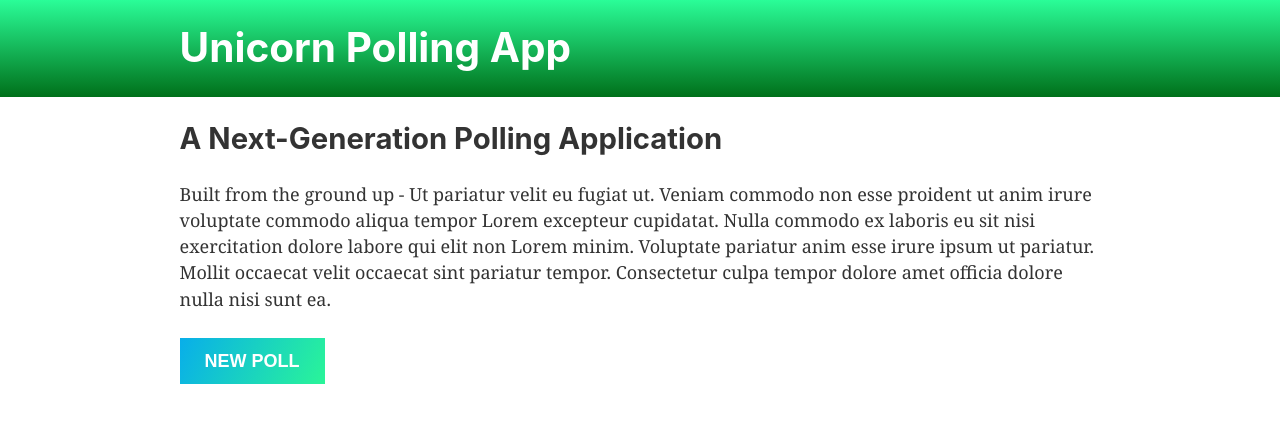
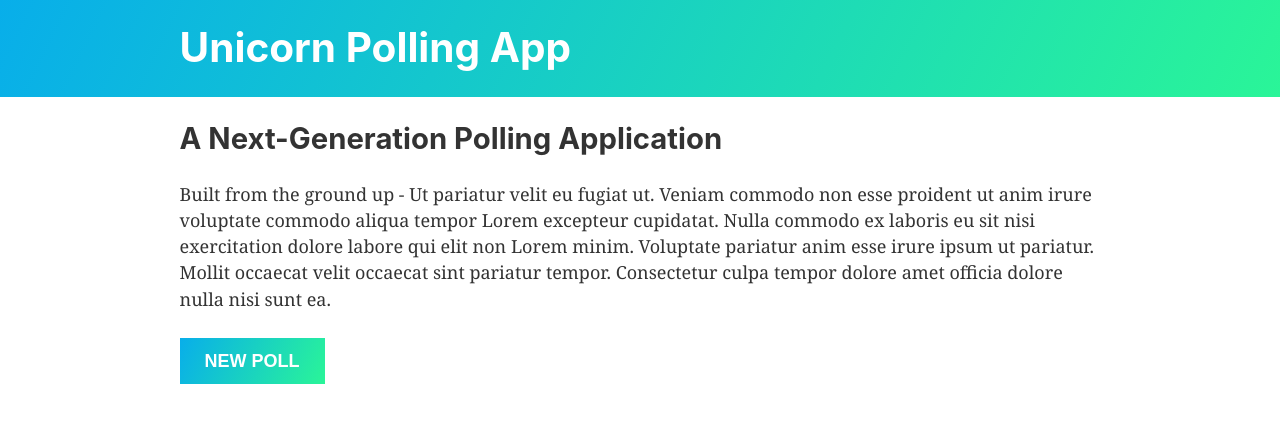
Before and after one commit to kellenproctor/unicorn, a Gatsby site: page / in a window 1280 px wide. Built offline with nearby package versions, Linux system fonts and the light colour scheme; Gatsby itself is replaced by a stand-in of ours.

Commit message:
update layout component

```diff
--- a/src/components/layout.js
+++ b/src/components/layout.js
@@ -33,7 +33,8 @@ const Layout = ({ children }) => (
           <html lang="en" />
         </Helmet>
         <Header
-          background="background-image: linear-gradient(0deg, #00701a 0%, #2AFD98 100%)"
+          //background="background-image: linear-gradient(0deg, #00701a 0%, #2AFD98 100%)"
+          background="background-image: linear-gradient(116deg, #08aeea 0%, #2af598 100%)"
           title={data.site.siteMetadata.title}
         />
         <LayoutContainer>{children}</LayoutContainer>
```
